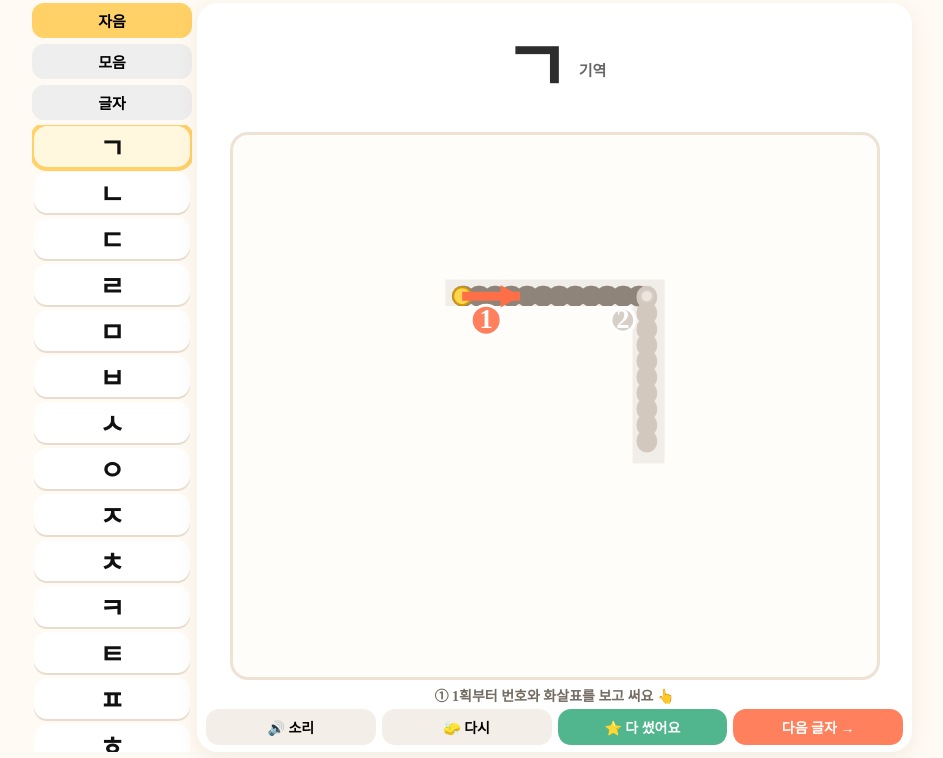
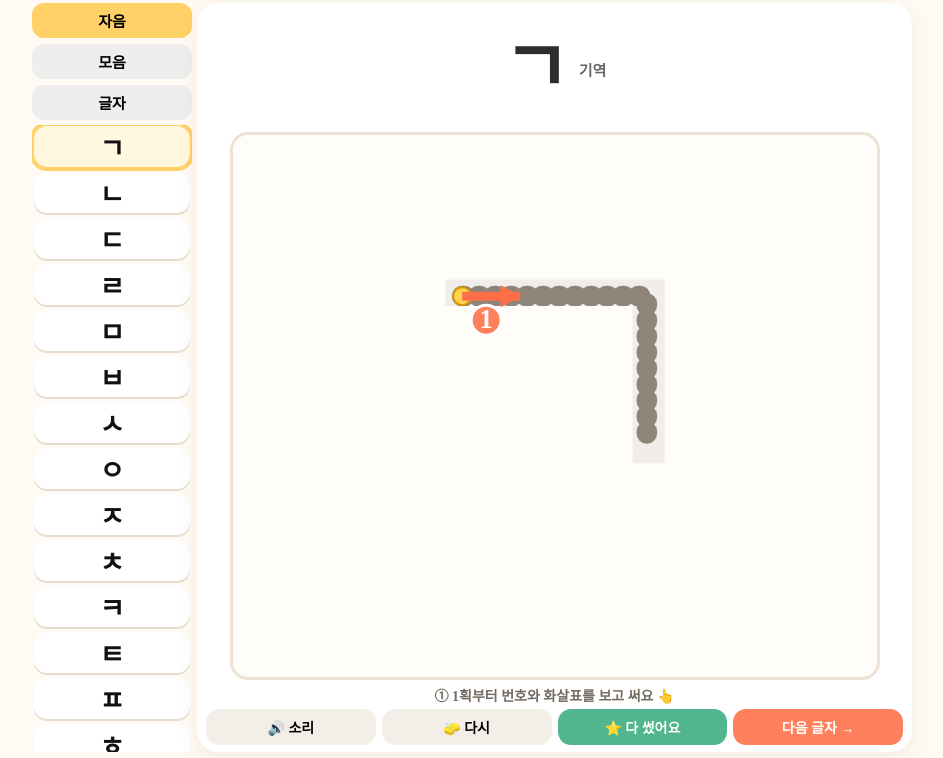
Before and after one commit to yongjei86/hyeon-korean, a plain HTML site: page index.html in a window 1280 px wide. Shown: the part 42-800 px from the top of the page, without its empty margins (168-1111 px from the left). Drawn offline with Linux system fonts and the light colour scheme; a web font is replaced by a local one.

Commit message:
Use complete Hangul dataset and refresh PWA cache

```diff
--- a/index.html
+++ b/index.html
@@ -29,7 +29,7 @@ body{display:flex;justify-content:center}.app{width:min(100%,760px);padding:14px
 <div class="status" id="status">① 1획부터 번호와 화살표를 보고 써요 👆</div>
 <div class="controls"><button class="action" id="listenBtn">🔊 소리</button><button class="action" id="clearBtn">🧽 다시</button><button class="action ok" id="doneBtn">⭐ 다 썼어요</button><button class="action primary wide" id="nextBtn">다음 글자 →</button></div>
 <div class="tip">위 예시 글자는 나눔바른고딕 그대로 보여주고, 아래 점선만 따라쓰기용 획순으로 안내해요.</div></div></div><div class="confetti" id="confetti"></div>
-<script>
+<script src="./hangeul-dataset.js?v=20"></script><script>
 const sets={consonant:[["ㄱ","기역"],["ㄴ","니은"],["ㄷ","디귿"],["ㄹ","리을"],["ㅁ","미음"],["ㅂ","비읍"],["ㅅ","시옷"],["ㅇ","이응"],["ㅈ","지읒"],["ㅊ","치읓"],["ㅋ","키읔"],["ㅌ","티읕"],["ㅍ","피읖"],["ㅎ","히읗"]],vowel:[["ㅏ","아"],["ㅑ","야"],["ㅓ","어"],["ㅕ","여"],["ㅗ","오"],["ㅛ","요"],["ㅜ","우"],["ㅠ","유"],["ㅡ","으"],["ㅣ","이"]],syllable:[["가","가"],["나","나"],["다","다"],["라","라"],["마","마"],["바","바"],["사","사"],["아","아"],["자","자"],["차","차"],["카","카"],["타","타"],["파","파"],["하","하"]]};
 const P={
 "ㄱ":[[[24,24],[76,24]],[[76,24],[76,78]]],"ㄴ":[[[26,22],[26,78]],[[26,78],[76,78]]],"ㄷ":[[[24,24],[76,24]],[[24,24],[24,78],[76,78]],[[76,24],[76,78]]],
@@ -47,7 +47,8 @@ const strokeDataset={
   "ㅏ":{"strokes":[{"points":[{"x":42,"y":20,"label":"시작"},{"x":42,"y":80,"label":"종료"}]},{"points":[{"x":42,"y":50,"label":"시작"},{"x":72,"y":50,"label":"종료"}]}]},
   "ㅑ":{"strokes":[{"points":[{"x":42,"y":20,"label":"시작"},{"x":42,"y":80,"label":"종료"}]},{"points":[{"x":42,"y":40,"label":"시작"},{"x":72,"y":40,"label":"종료"}]},{"points":[{"x":42,"y":60,"label":"시작"},{"x":72,"y":60,"label":"종료"}]}]}
 };
-for(const [ch,data] of Object.entries(strokeDataset)) P[ch]=data.strokes.map(st=>st.points.map(pt=>[pt.x,pt.y]));
+// 외부 400px 데이터셋을 현재 캔버스의 0~100% 좌표로 변환해 실제 경로로 사용합니다.
+for(const [ch,data] of Object.entries(window.hangeulDataset)) P[ch]=data.strokes.map(st=>st.points.map(pt=>[pt.x/4,pt.y/4]));
 const lead={가:"ㄱ",나:"ㄴ",다:"ㄷ",라:"ㄹ",마:"ㅁ",바:"ㅂ",사:"ㅅ",아:"ㅇ",자:"ㅈ",차:"ㅊ",카:"ㅋ",타:"ㅌ",파:"ㅍ",하:"ㅎ"};
 let mode="consonant",idx=0,stars=0,currentStroke=0,drawing=false,last=null,completed=false,samples=[],visited=new Set();
 const letters=document.getElementById('letters'),big=document.getElementById('bigLetter'),sound=document.getElementById('soundText'),status=document.getElementById('status'),guide=document.getElementById('guide'),draw=document.getElementById('draw'),g=guide.getContext('2d'),d=draw.getContext('2d');
@@ -69,5 +70,5 @@ function speak(){if(!speechSynthesis)return;setTimeout(()=>{speechSynthesis.canc
 function finishLetter(){completed=true;stars++;document.getElementById('starCount').textContent=stars;guidePaint();setStatus('완성! '+cur()[0]+' ⭐','good');ding();speak()}
 function setStatus(m,c){status.textContent=m;status.className='status'+(c?' '+c:'')}function update(){render();guidePaint();requestAnimationFrame(()=>letters.querySelector('.active')?.scrollIntoView({behavior:'smooth',inline:'center',block:'nearest'}))}
 draw.addEventListener('pointerdown',start);draw.addEventListener('pointermove',move);draw.addEventListener('pointerup',end);draw.addEventListener('pointercancel',end);document.querySelectorAll('.tab').forEach(b=>b.onclick=()=>{mode=b.dataset.mode;idx=0;document.querySelectorAll('.tab').forEach(x=>x.classList.toggle('active',x===b));update();reset()});document.getElementById('clearBtn').onclick=reset;document.getElementById('nextBtn').onclick=()=>{idx=(idx+1)%sets[mode].length;update();reset()};document.getElementById('listenBtn').onclick=()=>{if(!speechSynthesis)return;const u=new SpeechSynthesisUtterance(cur()[1]);u.lang='ko-KR';u.rate=.72;speechSynthesis.cancel();speechSynthesis.speak(u)};document.getElementById('doneBtn').onclick=()=>completed?(ding(),speak()):setStatus((currentStroke+1)+'획을 100% 따라 써야 해요 😊','bad');window.addEventListener('resize',resize);render();setTimeout(resize,80);
-if('serviceWorker'in navigator)navigator.serviceWorker.register('./sw.js?v=19').catch(()=>{});
+if('serviceWorker'in navigator)navigator.serviceWorker.register('./sw.js?v=20').catch(()=>{});
 </script><script src="./font-trace.js?v=19"></script></body></html>
```
